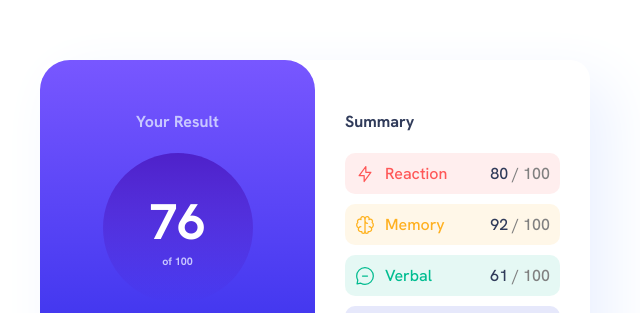
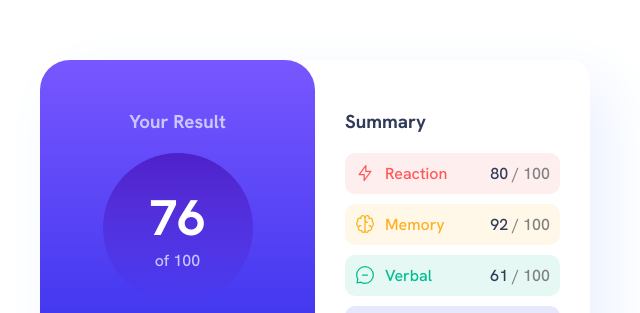
Before and after one commit to asaga22/frontend-mentor_results-summary-component, a plain HTML site: page index.html in a window 1280 px wide. Shown: the part 139-452 px from the top of the page, 325-965 px from the left. Drawn offline with nearby package versions, Linux system fonts and the light colour scheme.

Commit message:
Update: headings; add ALT to each img

```diff
--- a/index.html
+++ b/index.html
@@ -26,10 +26,10 @@
     <div class="card summary-component">
 
       <div class="sub-card result">
-        <h4 class="title text-light-lavender">Your Result</h4>
+        <h3 class="title text-light-lavender">Your Result</h3>
         <div class="score">
           <h1 class="score-value">76</h1>
-          <h6 class="max-score text-light-lavender">of 100</h6>
+          <p class="max-score text-light-lavender">of 100</p>
         </div>
         <div class="description">
           <h2>Great</h2>
@@ -38,7 +38,7 @@
       </div>
 
       <div class="sub-card summary">
-        <h4 class="title text-dark-grey-blue">Summary</h4>
+        <h3 class="title text-dark-grey-blue">Summary</h3>
         <ul class="score-summary">
 
           <li class="score-item">
--- a/script.js
+++ b/script.js
@@ -44,6 +44,7 @@ renderSummryElement = () => {
 
         // set icon title
         $(template).find(`.title img`).attr(`src`, `${item["icon"]}`);
+        $(template).find(`.title img`).attr(`alt`, `Icon ${item["category"]}`);
 
         //set title text
         $(template).find(`.title span`).text(item["category"]);
```
